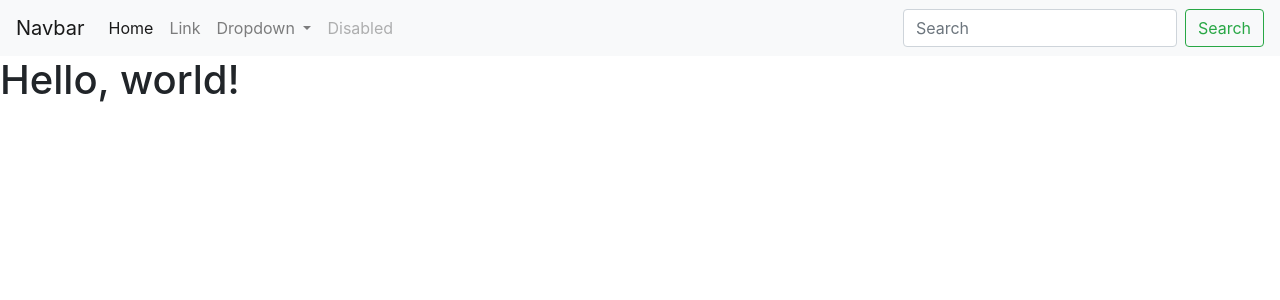
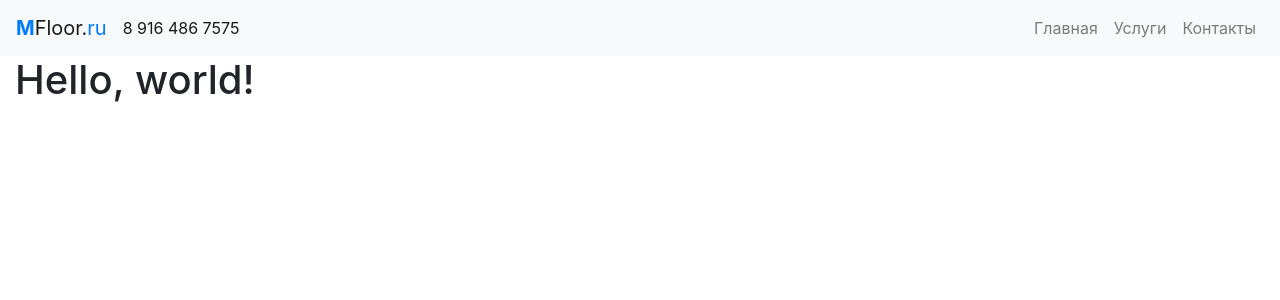
Before and after one commit to nskforward/MFloor, a Jekyll site: the page built from index.html, in a window 1280 px wide. Shown: the top 300 px of the page. Built offline with Jekyll 4.4.1, drawn with Linux system fonts in a browser that asks for light colours.

Commit message:
Jekyll navigation

```diff
--- a/_includes/navigation.html
+++ b/_includes/navigation.html
@@ -1,35 +1,27 @@
 <nav class="navbar navbar-expand-lg navbar-light bg-light">
-    <a class="navbar-brand" href="#">Navbar</a>
+    <a class="navbar-brand" href="/">
+        <b class="text-primary">M</b>Floor.<span class="text-primary">ru</span>
+    </a>
     <button class="navbar-toggler" type="button" data-toggle="collapse" data-target="#navbarSupportedContent" aria-controls="navbarSupportedContent" aria-expanded="false" aria-label="Toggle navigation">
         <span class="navbar-toggler-icon"></span>
     </button>
 
     <div class="collapse navbar-collapse" id="navbarSupportedContent">
         <ul class="navbar-nav mr-auto">
-            <li class="nav-item active">
-                <a class="nav-link" href="#">Home <span class="sr-only">(current)</span></a>
+            <li class="navbar-text">
+                <a href="tel:+79164867575">8 916 486 7575</a>
+            </li>
+        </ul>
+        <ul class="navbar-nav ml-auto">
+            <li class="nav-item">
+                <a class="nav-link" href="/">Главная</a>
             </li>
             <li class="nav-item">
-                <a class="nav-link" href="#">Link</a>
-            </li>
-            <li class="nav-item dropdown">
-                <a class="nav-link dropdown-toggle" href="#" id="navbarDropdown" role="button" data-toggle="dropdown" aria-haspopup="true" aria-expanded="false">
-                    Dropdown
-                </a>
-                <div class="dropdown-menu" aria-labelledby="navbarDropdown">
-                    <a class="dropdown-item" href="#">Action</a>
-                    <a class="dropdown-item" href="#">Another action</a>
-                    <div class="dropdown-divider"></div>
-                    <a class="dropdown-item" href="#">Something else here</a>
-                </div>
+                <a class="nav-link" href="/services">Услуги</a>
             </li>
             <li class="nav-item">
-                <a class="nav-link disabled" href="#">Disabled</a>
+                <a class="nav-link" href="/contacts">Контакты</a>
             </li>
         </ul>
-        <form class="form-inline my-2 my-lg-0">
-            <input class="form-control mr-sm-2" type="search" placeholder="Search" aria-label="Search">
-            <button class="btn btn-outline-success my-2 my-sm-0" type="submit">Search</button>
-        </form>
     </div>
 </nav>
--- a/_layouts/default.html
+++ b/_layouts/default.html
@@ -8,6 +8,8 @@
 </head>
 <body>
 {% include navigation.html %}
+<div class="container-fluid">
 {{ content }}
+</div>
 </body>
 </html>
```
Also changed, not shown: index.html (line endings or trailing spaces).
